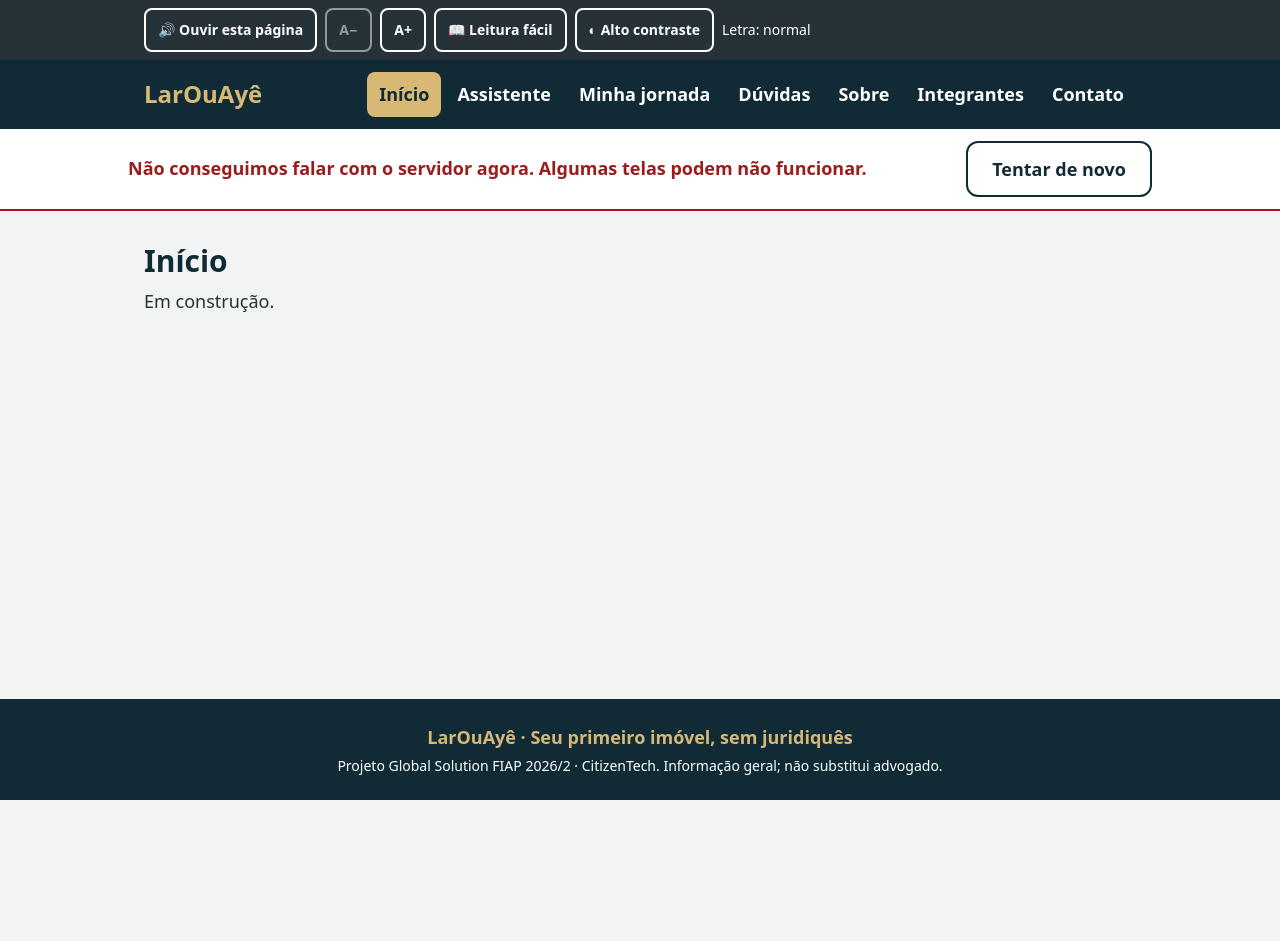
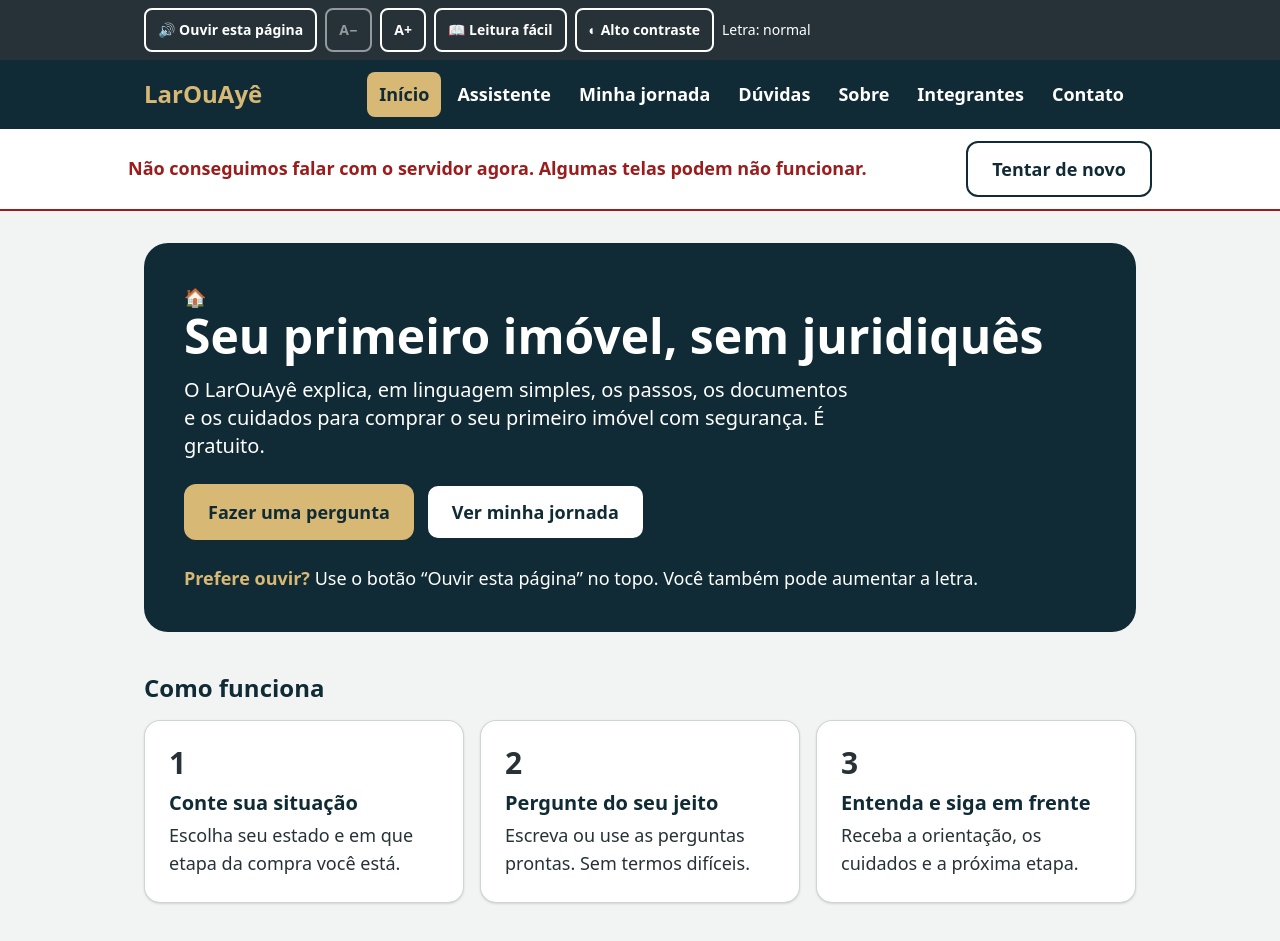
Before and after one commit to Jonatanfeitosa/larouaye-front-java, a React (Vite) app: page / in a window 1280 px wide. Shown: the top 941 px of the page. Before the commit the page ends 800 px from the top, so only its background shows below. Built offline with nearby package versions, Linux system fonts and the light colour scheme; no server answers.

Commit message:
feat(pages): cria a página Início com a chamada principal e os 3 passos

```diff
--- a/src/pages/Home.tsx
+++ b/src/pages/Home.tsx
@@ -1,12 +1,62 @@
+import { Aviso } from '../components/Aviso'
+import { Card } from '../components/Card'
+import { Casinha } from '../components/Casinha'
+import { LinkBotao } from '../components/LinkBotao'
 import { useTituloPagina } from '../hooks/useTituloPagina'
 
-// Página provisória do núcleo. Quem é dono desta página SUBSTITUI este arquivo pela versão real.
+const PASSOS = [
+  { n: '1', titulo: 'Conte sua situação', texto: 'Escolha seu estado e em que etapa da compra você está.' },
+  { n: '2', titulo: 'Pergunte do seu jeito', texto: 'Escreva ou use as perguntas prontas. Sem termos difíceis.' },
+  { n: '3', titulo: 'Entenda e siga em frente', texto: 'Receba a orientação, os cuidados e a próxima etapa.' },
+]
+
 export function Home() {
   useTituloPagina('Início')
   return (
-    <section aria-labelledby="titulo-pagina">
-      <h1 id="titulo-pagina" className="text-3xl font-bold">Início</h1>
-      <p className="mt-2">Em construção.</p>
-    </section>
+    <div className="space-y-10">
+      <section aria-labelledby="titulo-home" className="rounded-3xl bg-azul p-6 text-white sm:p-10">
+        <Casinha className="mb-4 h-28 w-28" />
+        <h1 id="titulo-home" className="text-3xl font-bold text-white sm:text-4xl lg:text-5xl">
+          Seu primeiro imóvel, sem juridiquês
+        </h1>
+        <p className="mt-4 max-w-2xl text-xl">
+          O LarOuAyê explica, em linguagem simples, os passos, os documentos e os cuidados para comprar o seu primeiro
+          imóvel com segurança. É gratuito.
+        </p>
+        <div className="mt-6 flex flex-col gap-3 sm:flex-row">
+          <LinkBotao to="/assistente" variante="destaque">
+            Fazer uma pergunta
+          </LinkBotao>
+          <LinkBotao to="/jornada" variante="secundario">
+            Ver minha jornada
+          </LinkBotao>
+        </div>
+        <p className="mt-6 text-lg">
+          <strong className="text-ouro">Prefere ouvir?</strong> Use o botão “Ouvir esta página” no topo. Você também pode
+          aumentar a letra.
+        </p>
+      </section>
+
+      <section aria-labelledby="titulo-como">
+        <h2 id="titulo-como" className="text-2xl font-bold">
+          Como funciona
+        </h2>
+        <ol className="mt-4 grid gap-4 md:grid-cols-3">
+          {PASSOS.map((p) => (
+            <li key={p.n}>
+              <Card className="h-full">
+                <p className="text-3xl font-bold" aria-hidden="true">
+                  {p.n}
+                </p>
+                <h3 className="mt-2 text-xl font-bold">{p.titulo}</h3>
+                <p className="mt-1">{p.texto}</p>
+              </Card>
+            </li>
+          ))}
+        </ol>
+      </section>
+
+      <Aviso />
+    </div>
   )
 }
```
